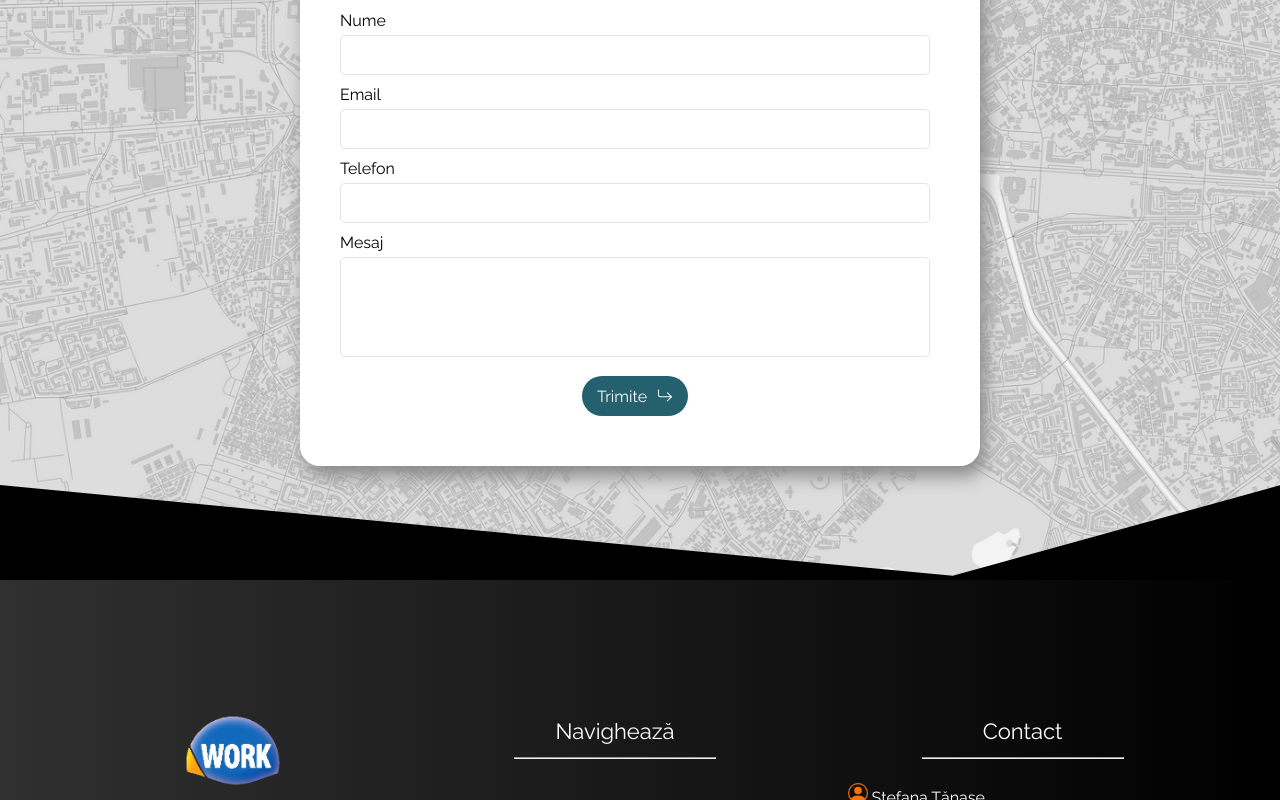
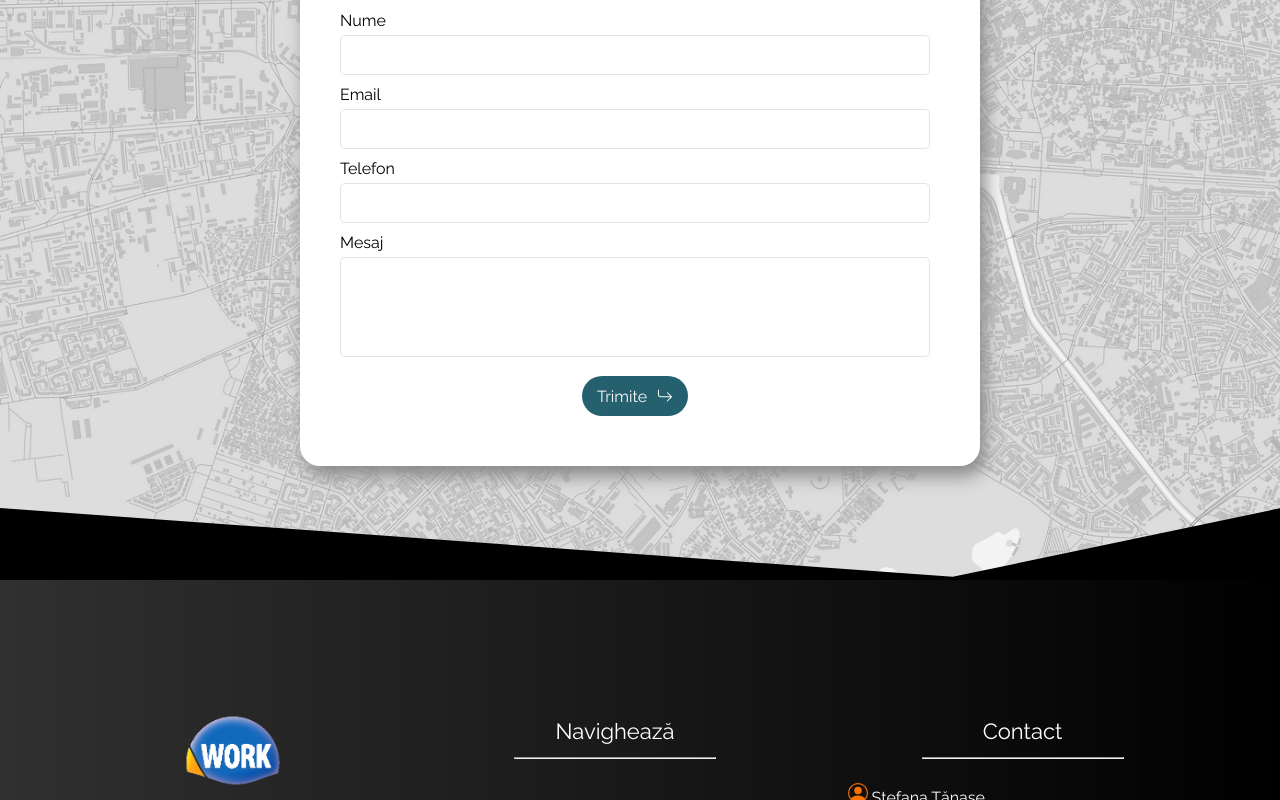
Before and after one commit to bmarcu13/work-management-website, a React (Create React App) app: page / in a window 1280 px wide. Shown: the part 2417-3217 px from the top of the page. Built offline with nearby package versions, Linux system fonts and the light colour scheme.

Commit message:
fixed divider

```diff
--- a/src/Components/ContactSection/ContactSection.css
+++ b/src/Components/ContactSection/ContactSection.css
@@ -75,11 +75,11 @@
     position: relative;
     display: block;
     width: calc(100% + 1.3px);
-    height: 95px;
+    height: 72px;
 }
 
 .custom-shape-divider-bottom-1635751933 .shape-fill {
-    fill: rgb(0, 0, 0);
+    fill: #000000;
 }
 
 /** For tablet devices **/
```
